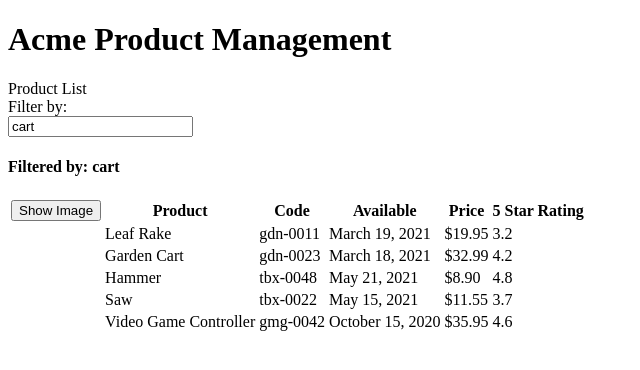
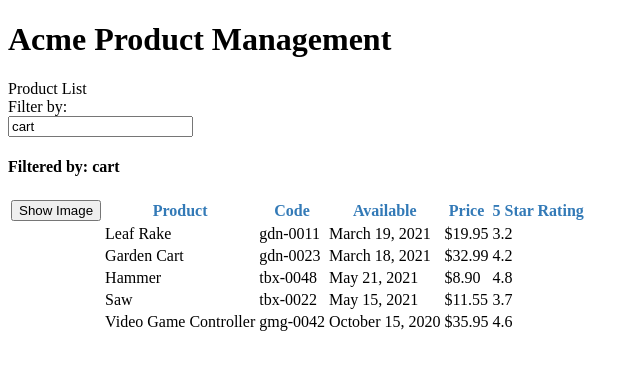
Before and after one commit to mpowers42/angular-gettingstarted, an Angular app: page / in a window 1280 px wide. Shown: the top 370 px of the page, without its empty margins (0-640 px from the left). Built offline with nearby package versions, Linux system fonts and the light colour scheme.

Commit message:
Encapsulating component styles

```diff
--- /dev/null
+++ b/src/app/products/product-list.component.css
@@ -0,0 +1,3 @@
+thead {
+    color: #337ab7;
+}
--- a/src/app/products/product-list.component.ts
+++ b/src/app/products/product-list.component.ts
@@ -1,9 +1,11 @@
+import { listLazyRoutes } from "@angular/compiler/src/aot/lazy_routes";
 import { Component } from "@angular/core";
 import { IProduct } from "./product";
 
 @Component({
     selector: 'pm-products',
-    templateUrl: './product-list.component.html'
+    templateUrl: './product-list.component.html',
+    styleUrls: ['./product-list.component.css']
 })
 
 export class ProductListComponent {
```
